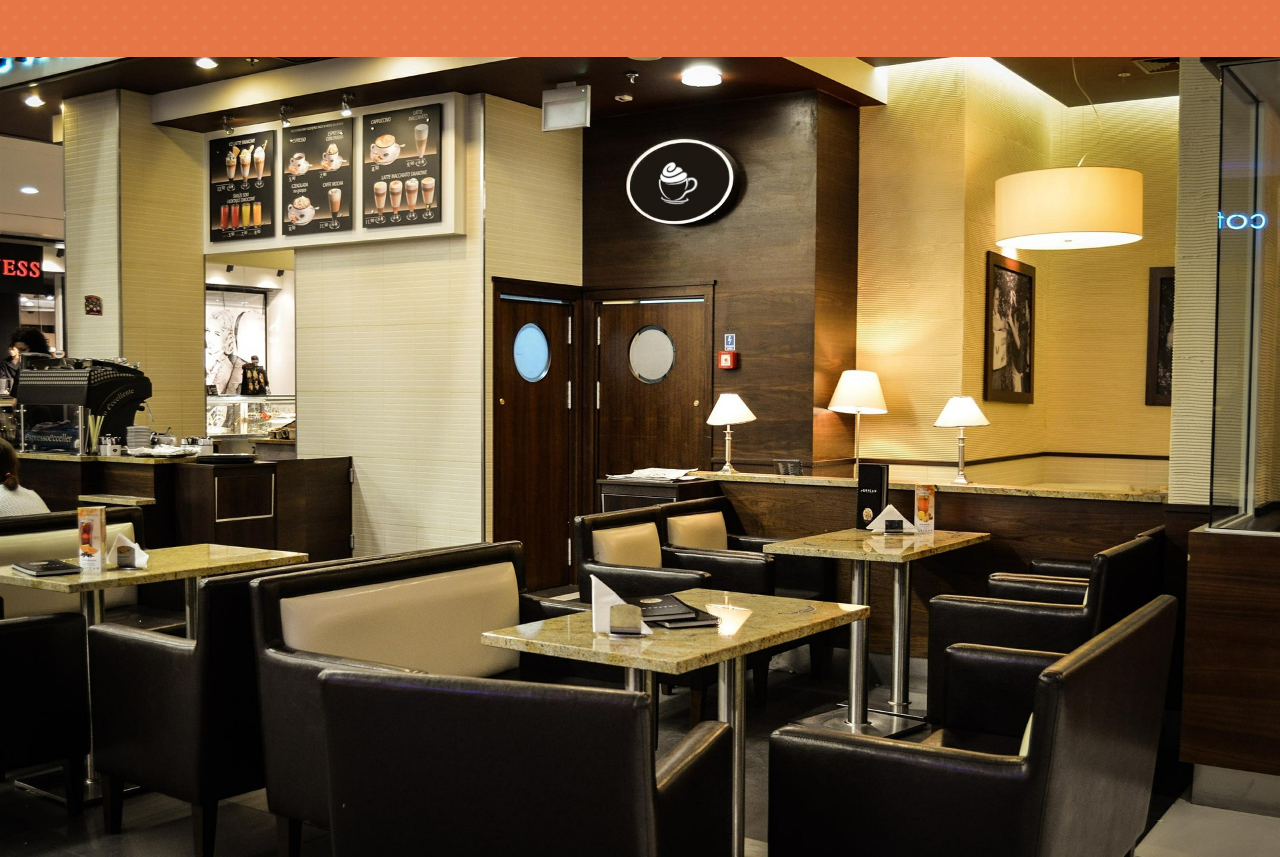
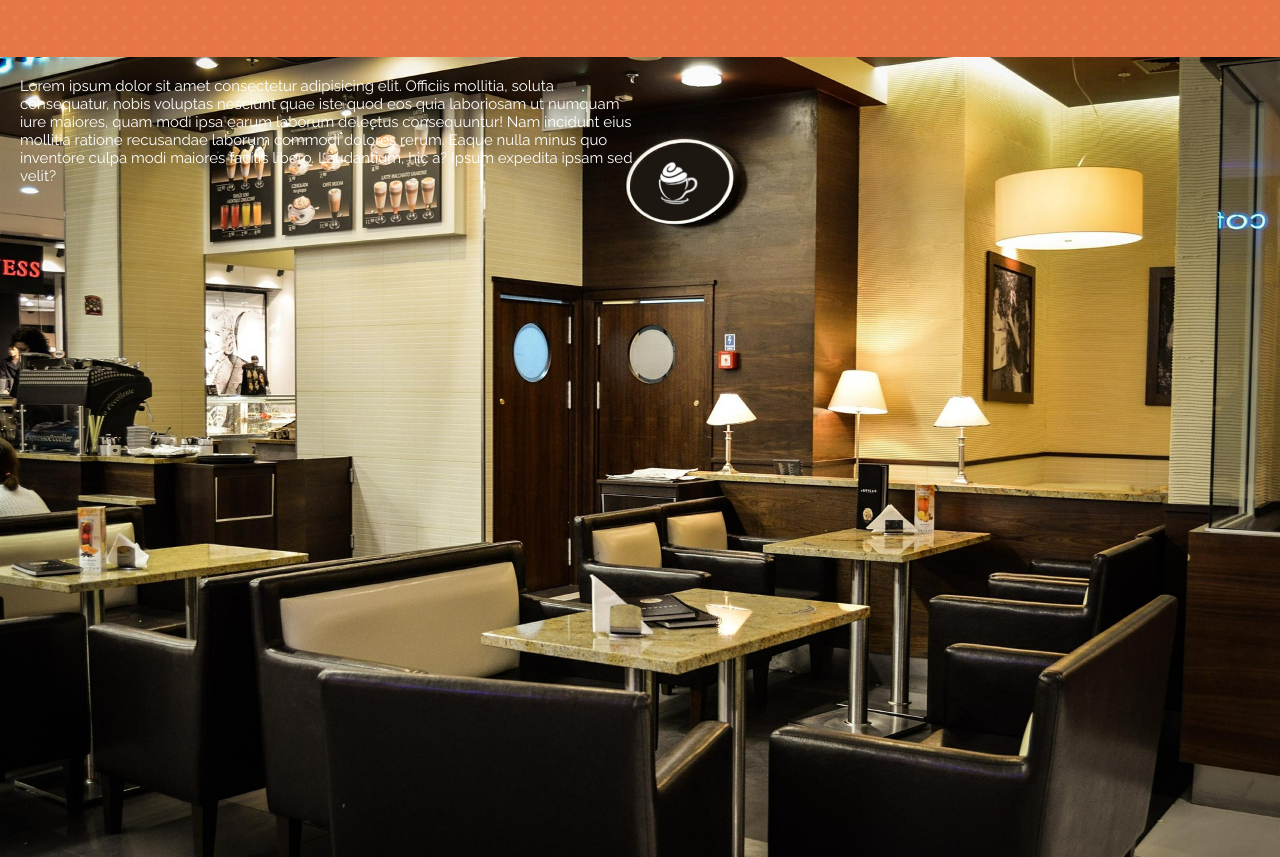
Before and after one commit to zuzubel/CafeLora, a website built with webpack: page src/index.html in a window 1280 px wide. Shown: the part 1017-1874 px from the top of the page. Built offline with nearby package versions, Linux system fonts and the light colour scheme.

Commit message:
Text added to gallery

```diff
--- a/src/index.html
+++ b/src/index.html
@@ -76,7 +76,9 @@
       </div>
     </section>
 
-    <section id="gallery" class="gallery"></section>
+    <section id="gallery" class="gallery">
+      <p class="gallery--p">Lorem ipsum dolor sit amet consectetur adipisicing elit. Officiis mollitia, soluta consequatur, nobis voluptas nesciunt quae iste quod eos quia laboriosam ut numquam iure maiores, quam modi ipsa earum laborum delectus consequuntur! Nam incidunt eius mollitia ratione recusandae laborum commodi dolores rerum. Eaque nulla minus quo inventore culpa modi maiores facilis libero. Laudantium, hic a? Ipsum expedita ipsam sed velit?</p>
+    </section>
 
     <section>
       <div class="container">
--- a/src/style.css
+++ b/src/style.css
@@ -300,3 +300,7 @@ nav a:hover {
     display: none
   }
 }
+
+.gallery--p{
+padding: 20px 50% 20px 20px;
+}
```
